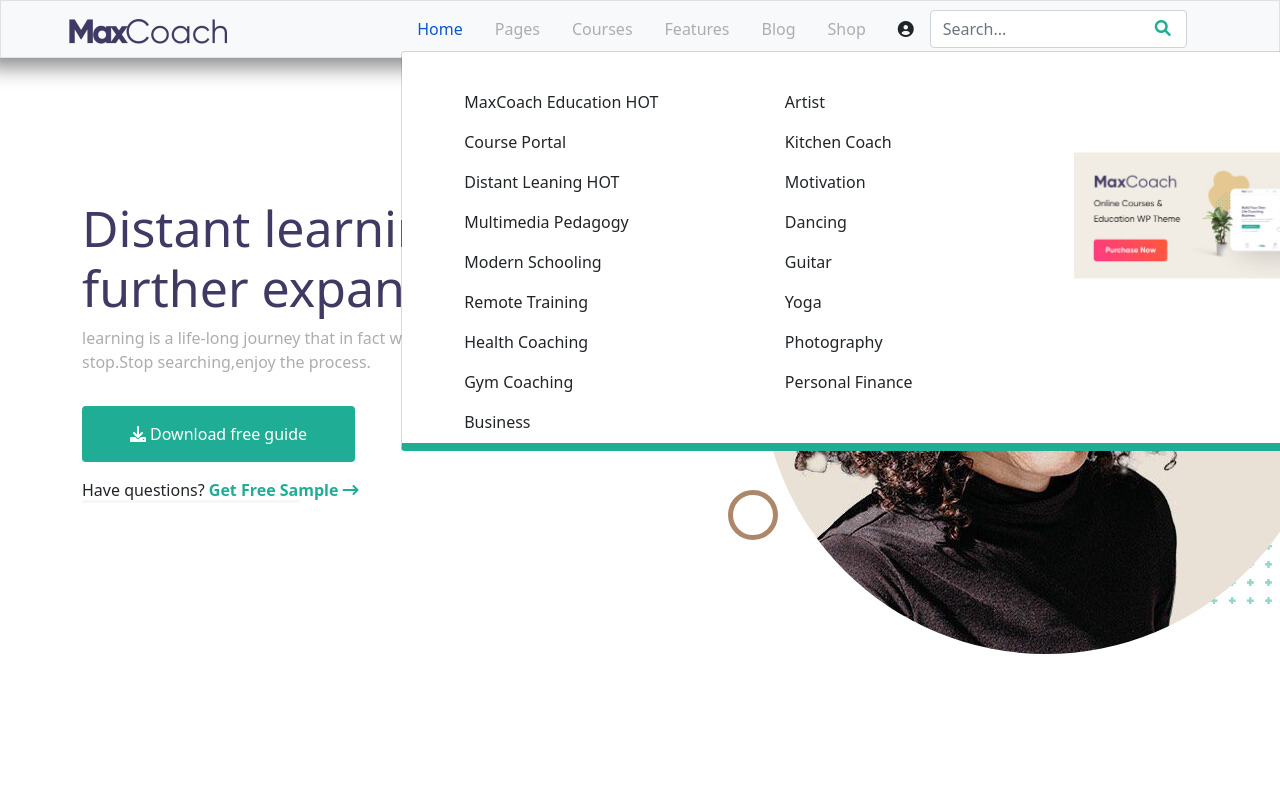
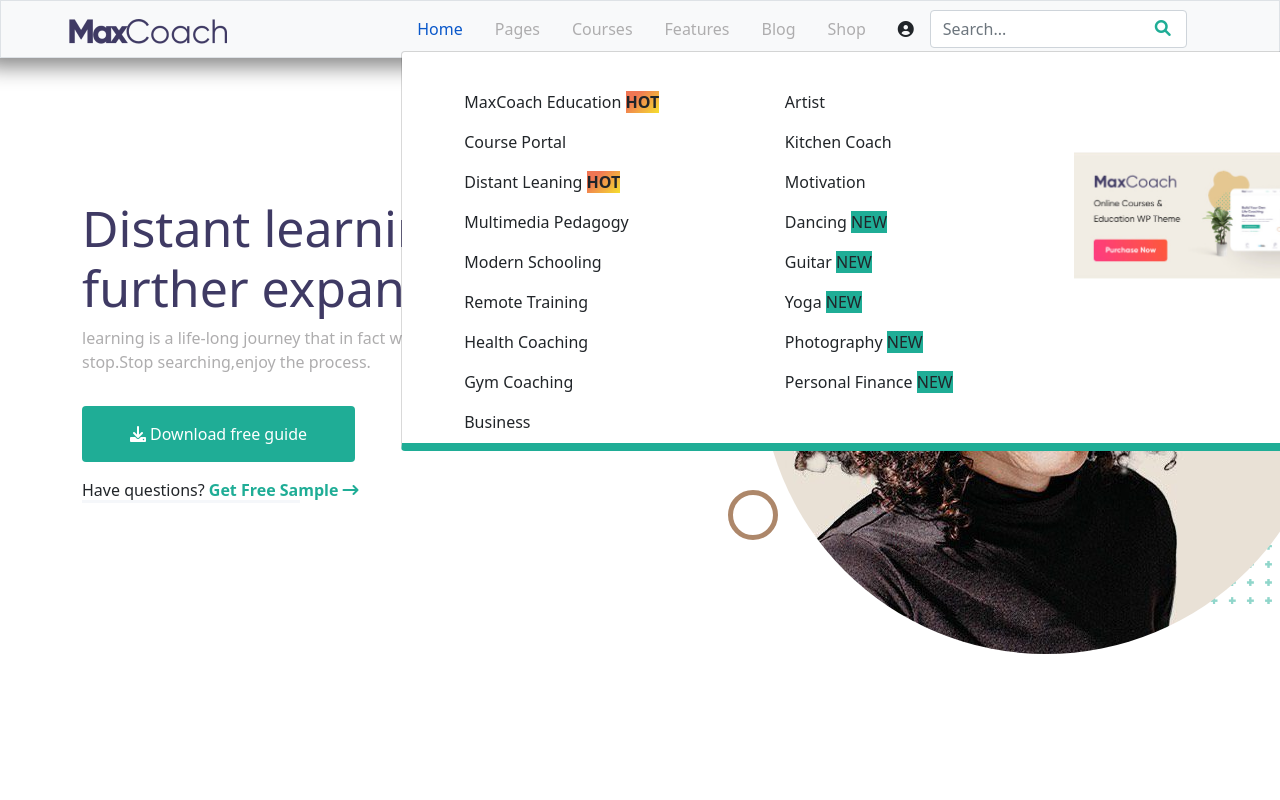
Before and after one commit to Greta-Calamari/proj-html-vuejs, a Vue app: page / in a window 1280 px wide. Both pictures are taken after a click on the button "Home". Shown: the top 800 px of the page. Built offline with nearby package versions, Linux system fonts and the light colour scheme.

Commit message:
ADD NEW AND HOT stop for today

```diff
--- a/src/components/AppHeader.vue
+++ b/src/components/AppHeader.vue
@@ -49,11 +49,11 @@
                     <li class="lhh">Artist</li>
                     <li class="lhh">Kitchen Coach</li>
                     <li class="lhh">Motivation</li>
-                    <li class="lhh">Dancing <span class="new"></span></li>
-                    <li class="lhh">Guitar <span class="new"></span></li>
-                    <li class="lhh">Yoga <span class="new"></span></li>
-                    <li class="lhh">Photography <span class="new"></span></li>
-                    <li class="lhh">Personal Finance <span class="new"></span></li>
+                    <li class="lhh">Dancing <span class="new">NEW</span></li>
+                    <li class="lhh">Guitar <span class="new">NEW</span></li>
+                    <li class="lhh">Yoga <span class="new">NEW</span></li>
+                    <li class="lhh">Photography <span class="new">NEW</span></li>
+                    <li class="lhh">Personal Finance <span class="new">NEW</span></li>
                   </ul>
                 </div>
 
@@ -199,6 +199,23 @@ export default {
 <style lang="scss" scoped>
 @import "../styles/vars.scss";
 
+.hot{
+
+  font-weight: 700;
+  background-color: #f5df2e;
+  background-image: linear-gradient(315deg, #f5df2e 0%, #f07654 74%);
+  width: 100px;
+  height: 50px;
+}
+
+.new{
+  width: 100px;
+  height: 50px;
+  background-color: $green;
+
+}
+
+
 .dropdown-menu.thiss {
   padding: 30px !important;
   width: 1000px !important;
```
